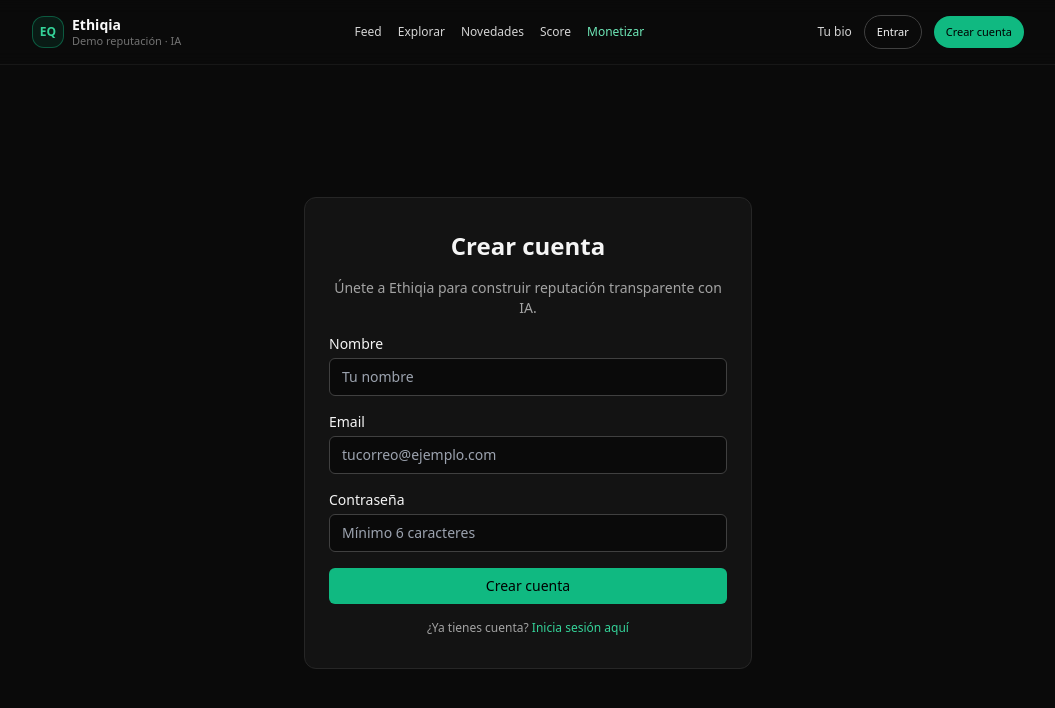
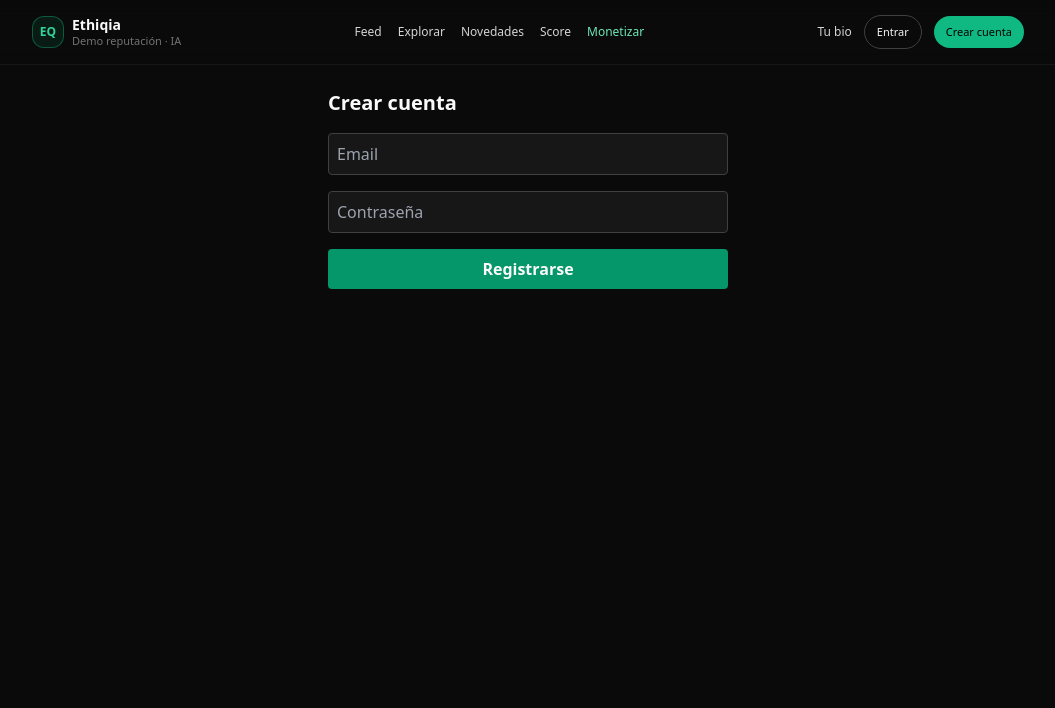
Before and after one commit to veletcosmetics/ethiqia-frontend, a Next.js app: page /register in a window 1280 px wide. Shown: the top 708 px of the page, without its empty margins (112-1167 px from the left). Built offline with nearby package versions, Linux system fonts and the light colour scheme; no server answers.

Commit message:
Update page.tsx

```diff
--- a/app/register/page.tsx
+++ b/app/register/page.tsx
@@ -1,106 +1,65 @@
-'use client';
+"use client";
 
-import { FormEvent, useState } from 'react';
-import { useRouter } from 'next/navigation';
-import { getBase } from '../../lib/api';
+import { useState } from "react";
+import { supabase } from "@/lib/supabaseClient";
 
 export default function RegisterPage() {
-  const router = useRouter();
-  const [name, setName] = useState('');
-  const [email, setEmail] = useState('');
-  const [password, setPassword] = useState('');
-  const [error, setError] = useState<string | null>(null);
+  const [email, setEmail] = useState("");
+  const [password, setPassword] = useState("");
   const [loading, setLoading] = useState(false);
+  const [message, setMessage] = useState("");
 
-  async function handleSubmit(e: FormEvent) {
+  const handleRegister = async (e: React.FormEvent) => {
     e.preventDefault();
-    setError(null);
     setLoading(true);
+    setMessage("");
 
-    try {
-      const res = await fetch(`${getBase()}/api/auth/register`, {
-        method: 'POST',
-        headers: { 'Content-Type': 'application/json' },
-        body: JSON.stringify({ name, email, password }),
+    const { data, error } = await supabase.auth.signUp({
+      email,
+      password,
     });
 
-      const data = await res.json();
-
-      if (!res.ok) {
-        throw new Error(data.error || 'Error al crear la cuenta');
+    if (error) {
+      setMessage("❌ " + error.message);
+    } else {
+      setMessage("✔ Usuario creado. Revisa tu email para confirmar.");
     }
 
-      router.push('/login');
-    } catch (err: any) {
-      setError(err.message ?? 'Error inesperado');
-    } finally {
     setLoading(false);
-    }
-  }
+  };
 
   return (
-    <main className="min-h-[calc(100vh-64px)] bg-neutral-950 text-neutral-100 flex items-center justify-center">
-      <form
-        onSubmit={handleSubmit}
-        className="w-full max-w-md space-y-4 bg-neutral-900/70 border border-neutral-800 rounded-xl px-6 py-8"
-      >
-        <h1 className="text-2xl font-semibold text-center">Crear cuenta</h1>
-        <p className="text-sm text-neutral-400 text-center">
-          Únete a Ethiqia para construir reputación transparente con IA.
-        </p>
+    <main className="p-6 max-w-md mx-auto">
+      <h1 className="text-xl font-bold mb-4">Crear cuenta</h1>
 
-        {error && <p className="text-sm text-red-400">{error}</p>}
-
-        <div>
-          <label className="block text-sm mb-1">Nombre</label>
-          <input
-            className="w-full rounded-md bg-neutral-950 border border-neutral-700 px-3 py-2 text-sm focus:outline-none focus:ring-2 focus:ring-emerald-500"
-            value={name}
-            onChange={e => setName(e.target.value)}
-            required
-            placeholder="Tu nombre"
-          />
-        </div>
-
-        <div>
-          <label className="block text-sm mb-1">Email</label>
+      <form onSubmit={handleRegister} className="space-y-4">
         <input
           type="email"
-            className="w-full rounded-md bg-neutral-950 border border-neutral-700 px-3 py-2 text-sm focus:outline-none focus:ring-2 focus:ring-emerald-500"
+          placeholder="Email"
+          className="w-full p-2 rounded bg-neutral-900 border border-neutral-700"
           value={email}
-            onChange={e => setEmail(e.target.value)}
-            required
-            placeholder="tucorreo@ejemplo.com"
+          onChange={(e) => setEmail(e.target.value)}
         />
-        </div>
 
-        <div>
-          <label className="block text-sm mb-1">Contraseña</label>
         <input
           type="password"
-            className="w-full rounded-md bg-neutral-950 border border-neutral-700 px-3 py-2 text-sm focus:outline-none focus:ring-2 focus:ring-emerald-500"
+          placeholder="Contraseña"
+          className="w-full p-2 rounded bg-neutral-900 border border-neutral-700"
           value={password}
-            onChange={e => setPassword(e.target.value)}
-            required
-            placeholder="Mínimo 6 caracteres"
+          onChange={(e) => setPassword(e.target.value)}
         />
-        </div>
 
         <button
-          type="submit"
           disabled={loading}
-          className="w-full rounded-md bg-emerald-500 py-2 text-sm font-medium text-black hover:bg-emerald-400 disabled:opacity-60"
+          className="w-full bg-emerald-600 py-2 rounded font-semibold"
         >
-          {loading ? 'Creando cuenta...' : 'Crear cuenta'}
+          {loading ? "Creando..." : "Registrarse"}
         </button>
+      </form>
 
-        <p className="text-xs text-neutral-400 text-center">
-          ¿Ya tienes cuenta?{' '}
-          <a href="/login" className="text-emerald-400 hover:text-emerald-300">
-            Inicia sesión aquí
-          </a>
-        </p>
-      </form>
+      {message && (
+        <p className="text-sm text-neutral-300 mt-4">{message}</p>
+      )}
     </main>
   );
 }
```
Lines whose indentation alone changed are shown as unchanged.
